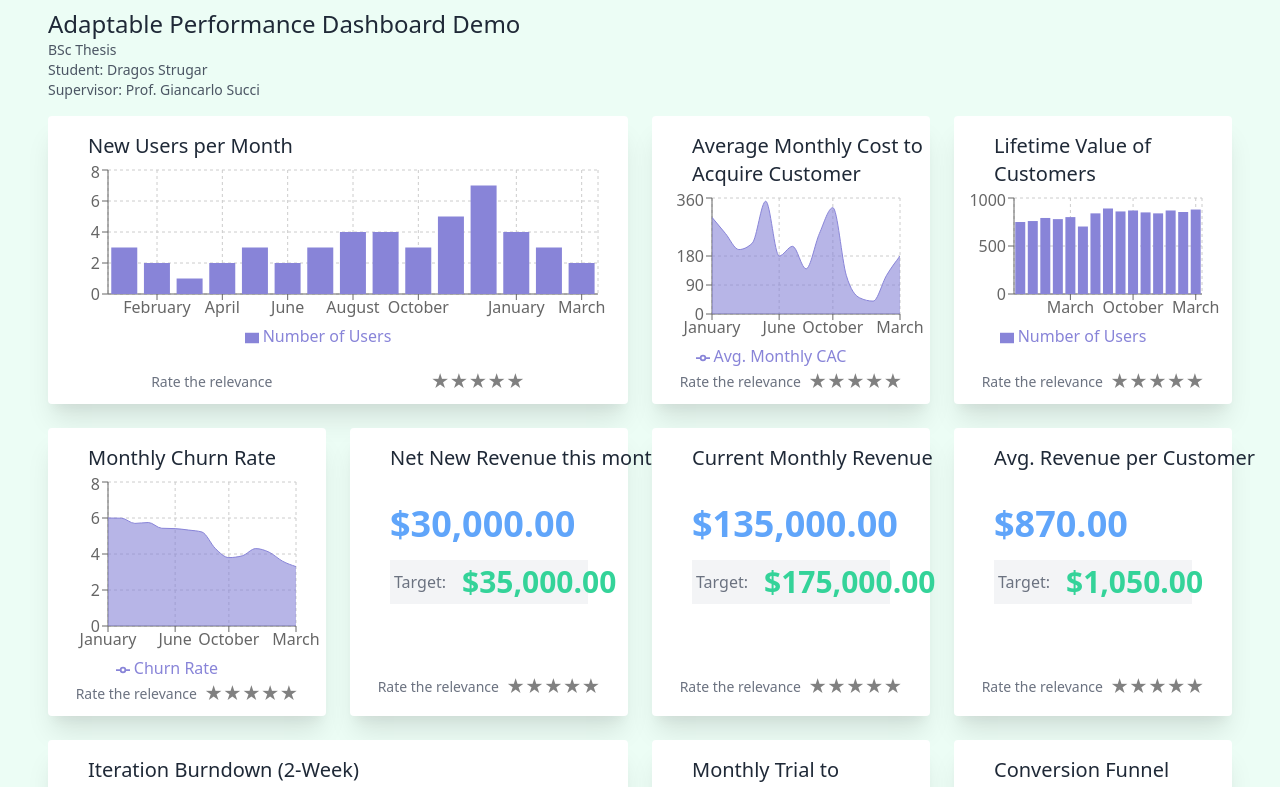
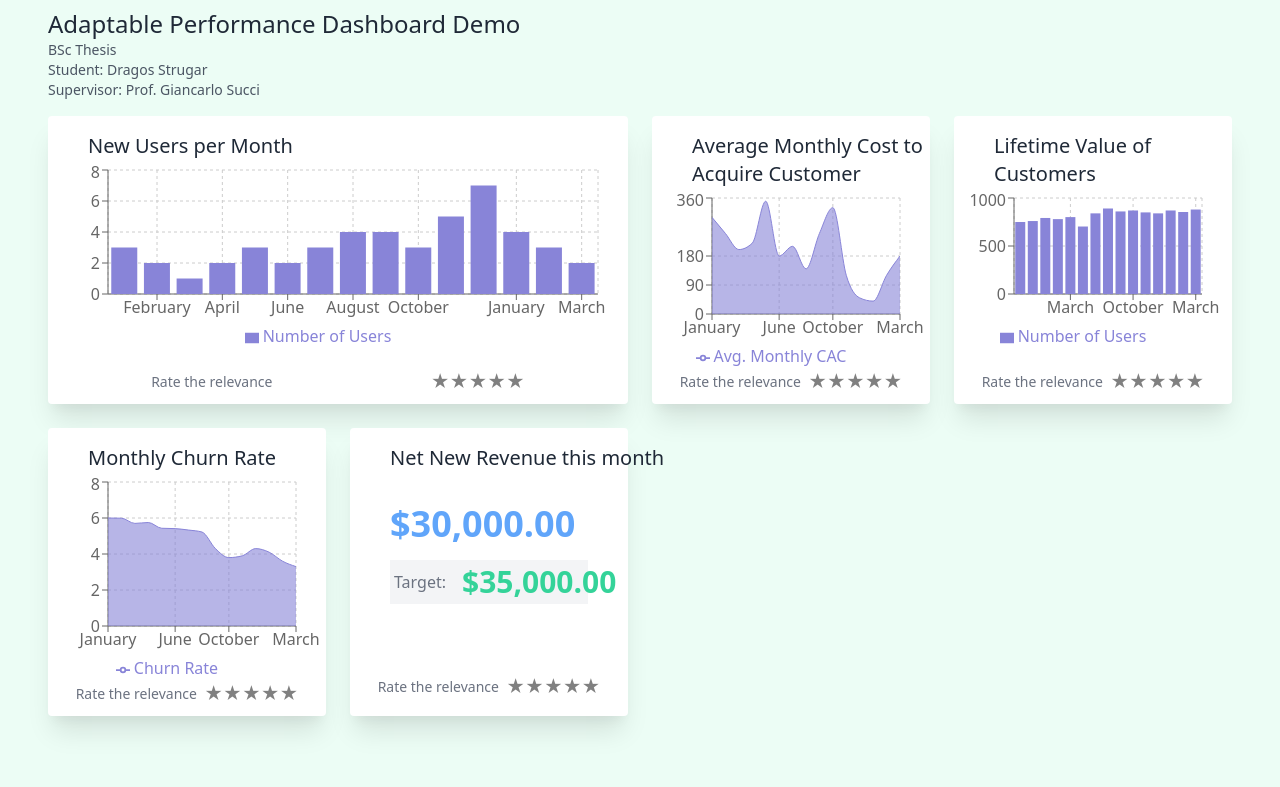
Before and after one commit to d11r/bsc-thesis, a React (Create React App) app: page / in a window 1280 px wide. Shown: the top 787 px of the page. Built offline with nearby package versions, Linux system fonts and the light colour scheme.

Commit message:
feat: more metrics

```diff
--- a/src/components/Metric.js
+++ b/src/components/Metric.js
@@ -27,6 +27,8 @@ import {
   trialConversion,
   funnelConversion,
   iterationBurndown,
+  userTarget,
+  roiPerCustomer,
 } from '../config'
 import {metrics} from '../constants'
 
@@ -342,6 +344,52 @@ export default function Metric({kpi}) {
         </div>
       )
 
+    case metrics.userTarget:
+      return (
+        <div className="w-full h-full flex flex-col">
+          <div className="h-60">
+            <div className="text-gray-800 text-xl ml-10 w-full">
+              {userTarget.data[0].name}
+            </div>
+            <div className="mt-8 text-blue-400 text-4xl font-bold ml-10">
+              Current: {userTarget.data[0].number}
+            </div>
+            <div className="mr-10 mt-4 p-1 bg-gray-100 ml-10 flex items-center text-gray-500">
+              Target:{' '}
+              <span className="ml-4 text-green-400 text-3xl font-bold">
+                {userTarget.data[0].target}
+              </span>
+            </div>
+          </div>
+          <RatingFeedback />
+        </div>
+      )
+
+    case metrics.roiPerCustomer:
+      return (
+        <div className="w-full h-full flex flex-col">
+          <div className="h-60">
+            <div className="text-gray-800 text-xl ml-10 w-full">
+              {roiPerCustomer.data[0].name}
+            </div>
+            <div className="mt-8 text-blue-400 text-4xl font-bold ml-10">
+              {new Intl.NumberFormat('en-US', usdFormatter).format(
+                roiPerCustomer.data[0].number,
+              )}
+            </div>
+            <div className="mr-10 mt-4 p-1 bg-gray-100 ml-10 flex items-center text-gray-500">
+              Target:{' '}
+              <span className="ml-4 text-green-400 text-3xl font-bold">
+                {new Intl.NumberFormat('en-US', usdFormatter).format(
+                  roiPerCustomer.data[0].target,
+                )}
+              </span>
+            </div>
+          </div>
+          <RatingFeedback />
+        </div>
+      )
+
     default:
       throw new Error('Invalid kpi prop.')
   }
--- a/src/components/MetricsView.js
+++ b/src/components/MetricsView.js
@@ -4,6 +4,21 @@ import Card from './Card'
 import {metrics} from '../constants'
 
 export default function MetricsView() {
+  const allMetrics = [
+    metrics.newAccountsPerMonth,
+    metrics.avgCostToAcquireCustomer,
+    metrics.customerLTV,
+    metrics.churnRate,
+    metrics.newNewRevenue,
+    metrics.currentMonthly,
+    metrics.avgRevenuePerCustomer,
+    metrics.iterationBurndown,
+    metrics.conversionPercentage,
+    metrics.conversionFunnel,
+    metrics.userTarget,
+    metrics.roiPerCustomer,
+  ]
+
   return (
     <div className="h-screen w-screen bg-green-50">
       <div>
@@ -20,45 +35,11 @@ export default function MetricsView() {
         </div>
 
         <div className="h-full w-full px-10 grid grid-cols-2 sm:grid-cols-3 xl:grid-cols-4 gap-2">
-          <Card className="m-2 col-span-2">
-            <Metric kpi={metrics.newAccountsPerMonth}></Metric>
-          </Card>
-
-          <Card className="m-2">
-            <Metric kpi={metrics.avgCostToAcquireCustomer}></Metric>
-          </Card>
-
-          <Card className="m-2">
-            <Metric kpi={metrics.customerLTV}></Metric>
-          </Card>
-
-          <Card className="m-2">
-            <Metric kpi={metrics.churnRate}></Metric>
-          </Card>
-
-          <Card className="m-2">
-            <Metric kpi={metrics.newNewRevenue}></Metric>
-          </Card>
-
-          <Card className="m-2">
-            <Metric kpi={metrics.currentMonthly}></Metric>
-          </Card>
-
-          <Card className="m-2">
-            <Metric kpi={metrics.avgRevenuePerCustomer}></Metric>
-          </Card>
-
-          <Card className="m-2 col-span-2">
-            <Metric kpi={metrics.iterationBurndown}></Metric>
-          </Card>
-
-          <Card className="m-2">
-            <Metric kpi={metrics.conversionPercentage}></Metric>
-          </Card>
-
-          <Card className="m-2">
-            <Metric kpi={metrics.conversionFunnel}></Metric>
-          </Card>
+          {allMetrics.slice(0, 5).map((metric, idx) => (
+            <Card className={`m-2 ${idx === 0 && 'col-span-2'}`}>
+              <Metric kpi={metric}></Metric>
+            </Card>
+          ))}
         </div>
       </div>
     </div>
--- a/src/config.js
+++ b/src/config.js
@@ -432,3 +432,23 @@ export const iterationBurndown = {
     },
   ],
 }
+
+export const userTarget = {
+  data: [
+    {
+      number: 720,
+      target: 1000,
+      name: 'Overall User # Target',
+    },
+  ],
+}
+
+export const roiPerCustomer = {
+  data: [
+    {
+      number: 26,
+      target: 20,
+      name: 'ROI per Customer',
+    },
+  ],
+}
--- a/src/constants.js
+++ b/src/constants.js
@@ -9,4 +9,6 @@ export const metrics = {
   conversionPercentage: 'conversion-percentage',
   conversionFunnel: 'conversion-funnel',
   iterationBurndown: 'iteration-burndown',
+  userTarget: 'user-target',
+  roiPerCustomer: 'roi-per-customer',
 }
```
